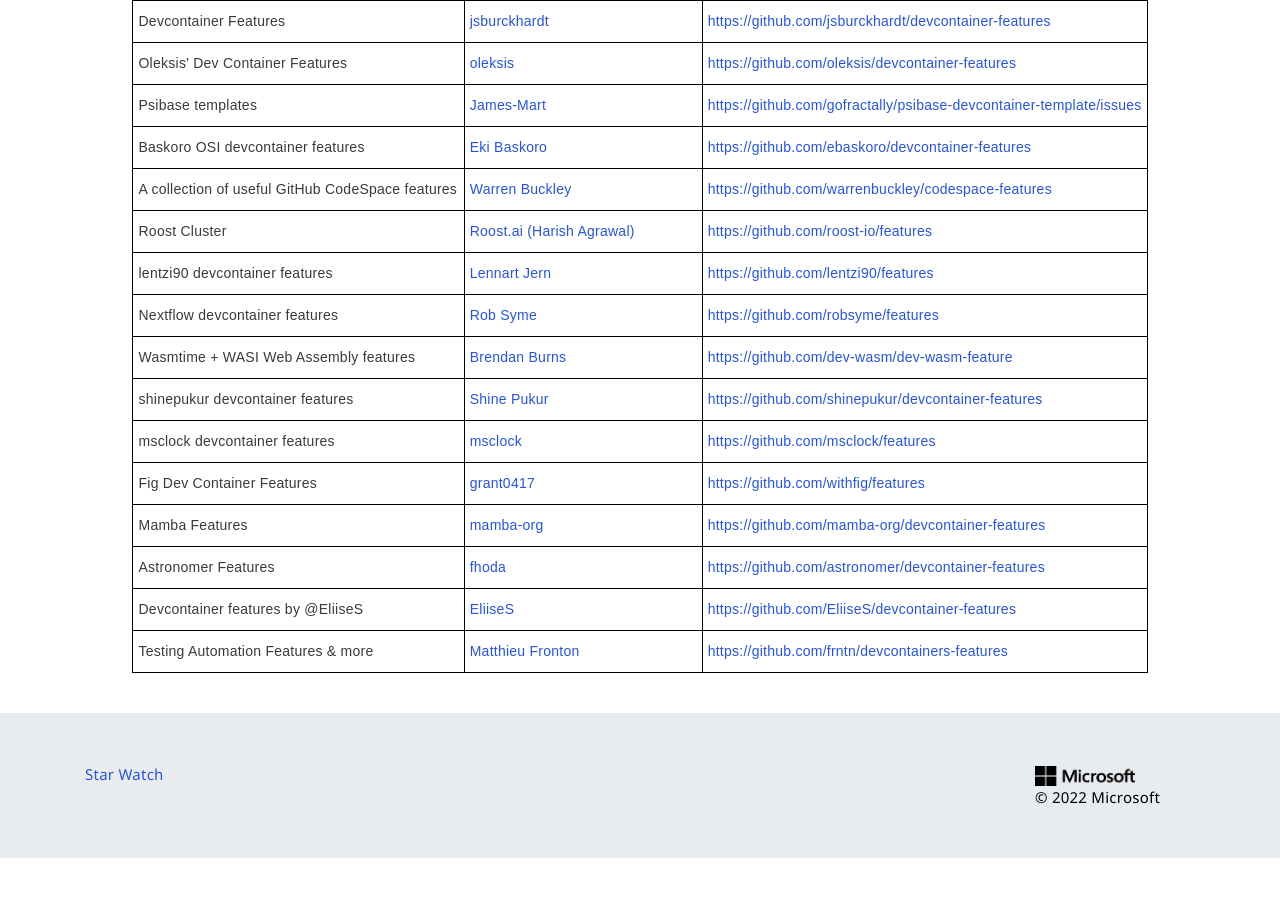
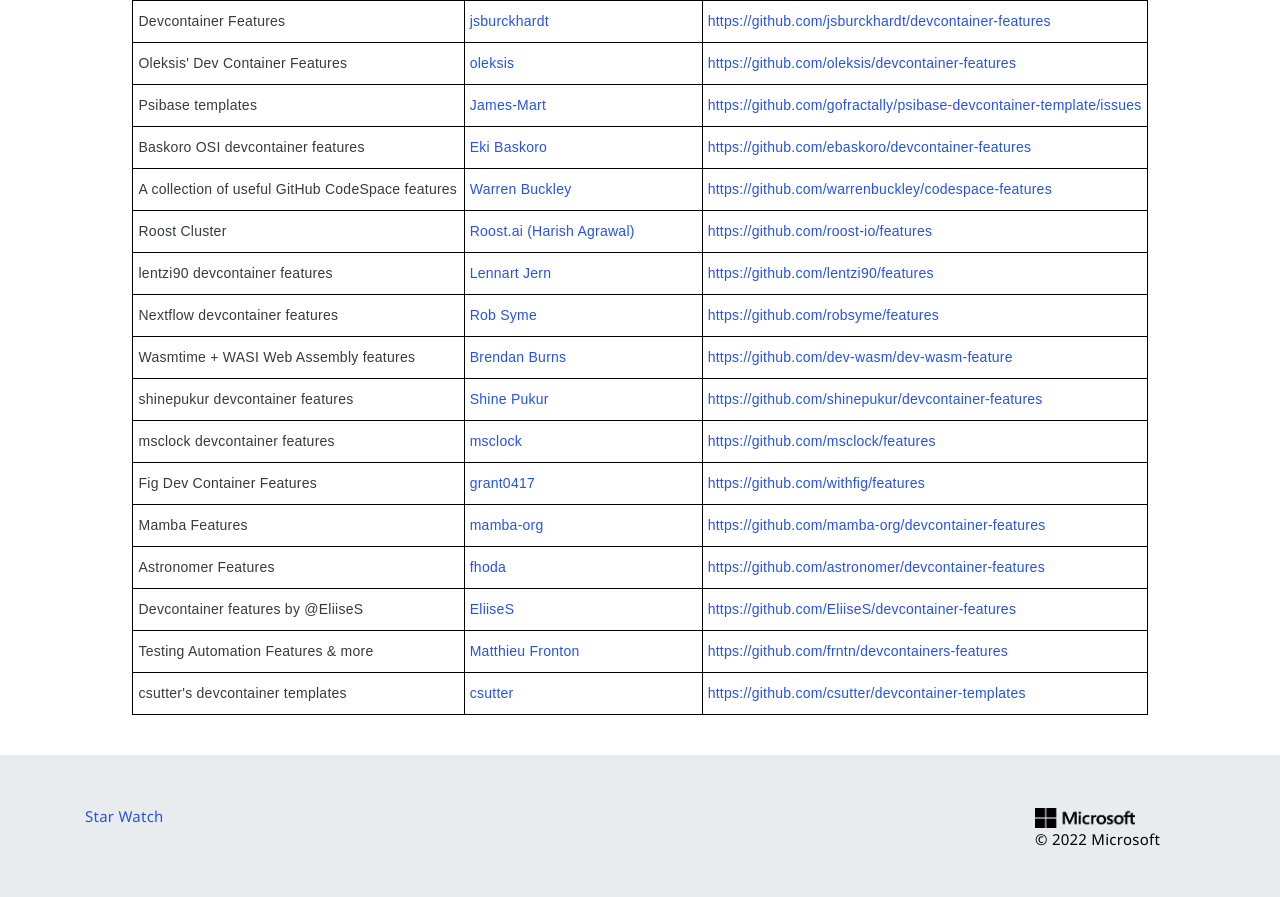
Before and after one commit to devcontainers/devcontainers.github.io, a Jekyll site: the page built from collections.html, in a window 1280 px wide and 900 px high, scrolled down 1636 px. Shown: the top 897 px of the window. Built offline with Jekyll 4.4.1, drawn with Linux system fonts in a browser that asks for light colours; nearby versions of some CDN libraries; comment, search, counter and statistics services are not loaded; before the commit the page ends 2494 px from its top, so only the background shows below that.

Commit message:
Add csutter's lightweight templates (#130)
- Adds `csutter/lightweight-devcontainer-templates` to the collection
  of available devcontainer templates

```diff
--- a/_data/collection-index.yml
+++ b/_data/collection-index.yml
@@ -233,3 +233,8 @@
   contact: https://github.com/frntn/devcontainers-features/issues
   repository: https://github.com/frntn/devcontainers-features
   ociReference: ghcr.io/frntn/devcontainers-features
+- name: csutter's devcontainer templates
+  maintainer: csutter
+  contact: https://github.com/csutter/devcontainer-templates/issues
+  repository: https://github.com/csutter/devcontainer-templates
+  ociReference: ghcr.io/csutter/devcontainer-templates
```
